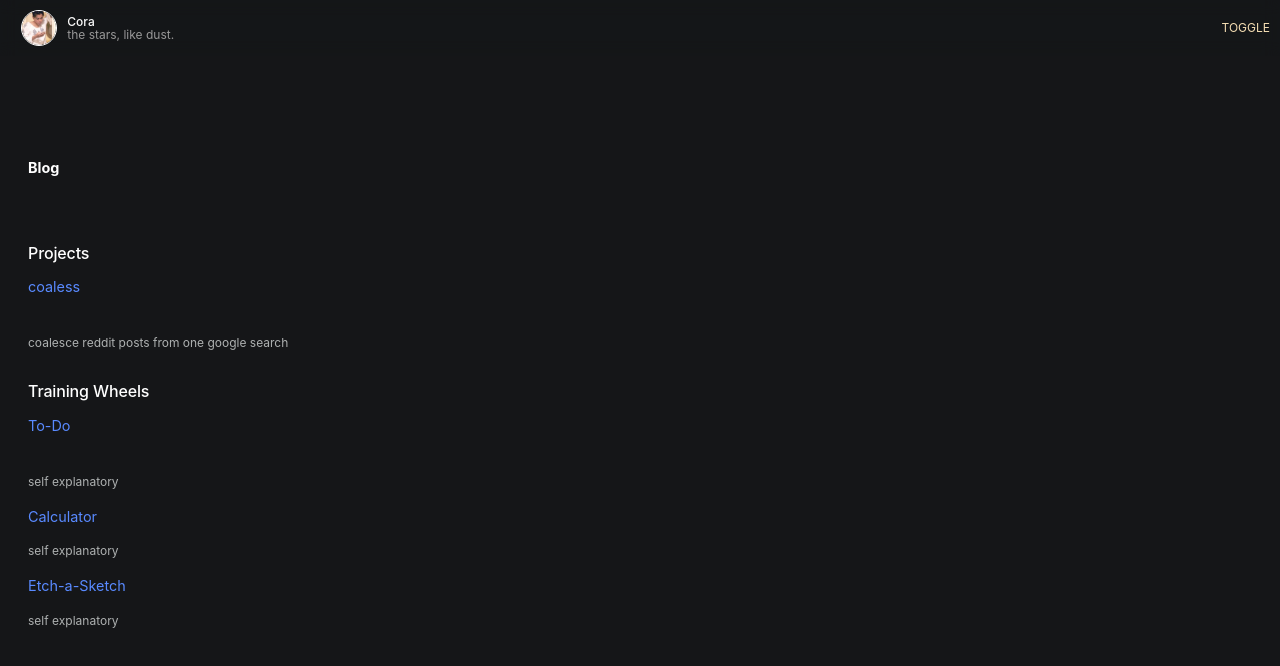
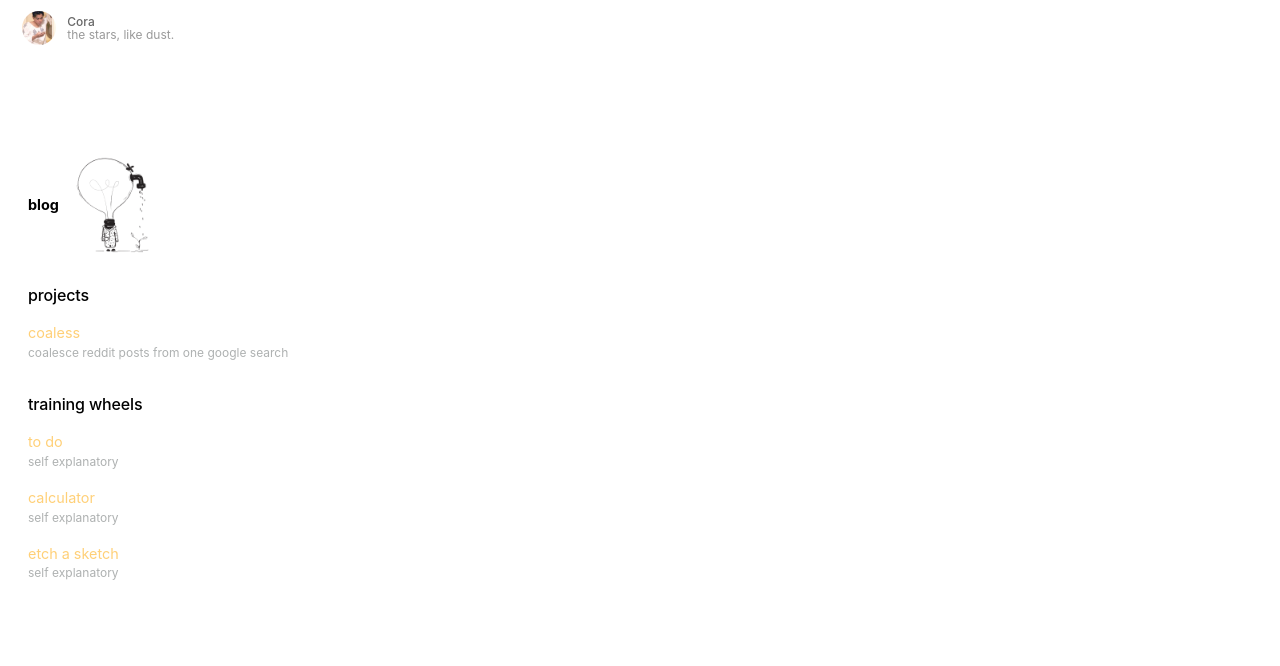
Before and after one commit to cora-type/nextjs-blog, a Next.js app: page / in a window 1280 px wide. Shown: the top 666 px of the page. Built offline with nearby package versions, Linux system fonts and the light colour scheme.

Commit message:
Styling changes

```diff
--- a/components/layout.js
+++ b/components/layout.js
@@ -31,7 +31,7 @@ export default function Layout({ children, home }) {
                 </div>
               </div>
             </div>
-            <div className={styles.themeToggle}>TOGGLE</div>
+            {/* <div className={styles.themeToggle}>TOGGLE</div> */}
           </>
         ) : (
           // header styling for links that aren't home
--- a/components/layout.module.css
+++ b/components/layout.module.css
@@ -3,7 +3,7 @@
   padding: 10px;
   justify-content: space-between;
   align-items: center;
-  background-color: rgba(21, 22, 24, 0.5);
+  /* background-color: rgba(21, 22, 24, 0.5); */
   /* position: fixed; */
   width: 100%;
   backdrop-filter: blur(8px);
@@ -34,7 +34,7 @@
 
 .name {
   font-size: 14.24;
-  color: #fafafa;
+  color: #686868;
   line-height: 1.1rem;
   text-transform: capitalize;
   font-weight: 500;
--- a/pages/blog.js
+++ b/pages/blog.js
@@ -10,7 +10,7 @@ export default function Blog({ allPostsData }) {
   return (
     <Layout>
       <section className={`${utilStyles.headingMd} ${utilStyles.padding1px}`}>
-        <h2 className={utilStyles.headingLg}>Blog</h2>
+        <h2 className={utilStyles.headingLg}>blog</h2>
         <div className={utilStyles.lightText}>just noise</div>
         <ul className={`${utilStyles.list} ${utilStyles.spacing}`}>
           {allPostsData.map(({ id, date, title }) => (
--- a/pages/index.js
+++ b/pages/index.js
@@ -1,7 +1,7 @@
 import Head from "next/head";
 import Layout, { siteTitle } from "../components/layout";
 import utilStyles from "../styles/utils.module.css";
-import Abuse from "/public/images/abuse.svg";
+import Image from "next/image";
 
 import Link from "next/link";
 
@@ -17,8 +17,14 @@ export default function Home() {
             <div
               className={`${utilStyles.headingMd} ${utilStyles.padding1px} posts`}
             >
-              Blog
-              {/* <Abuse /> */}
+              blog
+              <Image
+                priority
+                src="/images/absurd.png"
+                height={96}
+                width={96}
+                alt={"abuse"}
+              />
             </div>
           </Link>
         </div>
@@ -40,7 +46,7 @@ export default function Home() {
         </ul>
       </section> */}
       <section className={`${utilStyles.headingMd} ${utilStyles.padding1px}`}>
-        <h2 className={utilStyles.headingLg}>Projects</h2>
+        <h2 className={utilStyles.headingLg}>projects</h2>
         <ul className={utilStyles.list}>
           <li className={utilStyles.listItem}>
             <Link href="https://github.com/verloxs/coaless">
@@ -48,7 +54,6 @@ export default function Home() {
                 coaless
               </div>
             </Link>
-            <br />
             <div className={utilStyles.lightText}>
               coalesce reddit posts from one google search
             </div>
@@ -56,24 +61,23 @@ export default function Home() {
         </ul>
       </section>
       <section className={`${utilStyles.headingMd} ${utilStyles.padding1px}`}>
-        <h2 className={utilStyles.headingLg}>Training Wheels</h2>
+        <h2 className={utilStyles.headingLg}>training wheels</h2>
         <ul className={utilStyles.list}>
           <li className={utilStyles.listItem}>
             <Link href="https://github.com/verloxs/calculator">
-              <div className={utilStyles.listItem}>To-Do</div>
+              <div className={utilStyles.listItem}>to do</div>
             </Link>
-            <br />
             <div className={utilStyles.lightText}>self explanatory</div>
           </li>
           <li className={utilStyles.listItem}>
             <Link href="https://github.com/verloxs/calculator">
-              <div className={utilStyles.listItem}>Calculator</div>
+              <div className={utilStyles.listItem}>calculator</div>
             </Link>
             <div className={utilStyles.lightText}>self explanatory</div>
           </li>
           <li className={utilStyles.listItem}>
             <Link href="https://github.com/verloxs/etch-a-sketch">
-              <div className={utilStyles.listItem}>Etch-a-Sketch</div>
+              <div className={utilStyles.listItem}>etch a sketch</div>
             </Link>
             <div className={utilStyles.lightText}>self explanatory</div>
           </li>
--- a/styles/global.css
+++ b/styles/global.css
@@ -1,12 +1,17 @@
+:root {
+  --size: 1500;
+}
+
 html,
 body {
   padding: 0;
   margin: 0;
-  font-family: -apple-system, BlinkMacSystemFont, Segoe UI, Roboto, Oxygen, Ubuntu,
-    Cantarell, Fira Sans, Droid Sans, Helvetica Neue, sans-serif;
+  font-family: -apple-system, BlinkMacSystemFont, Segoe UI, Roboto, Oxygen,
+    Ubuntu, Cantarell, Fira Sans, Droid Sans, Helvetica Neue, sans-serif;
   line-height: 1.6;
   font-size: 12px;
-  background-color: #151618;
+  /* background-color: #151618; */
+  background-color: white;
   color: wheat;
 }
 
--- a/styles/utils.module.css
+++ b/styles/utils.module.css
@@ -16,8 +16,8 @@
 .headingLg {
   font-size: 16px;
   line-height: 1.4;
-  margin: 1rem 0;
-  color: white;
+  margin: 0.5rem 0;
+  color: rgb(0, 0, 0);
   letter-spacing: -0.01125rem;
 }
 
@@ -44,6 +44,7 @@
 
 .padding1px {
   padding-top: 1px;
+  margin-bottom: 2rem;
 }
 
 .list {
@@ -53,14 +54,16 @@
 }
 
 .listItem {
-  margin: 0 0 1.25rem;
-  color: #598aff;
+  margin: 16px 0px 0px;
+
+  color: #ffd078;
+  /* color: #ffce44; */
 }
 
 .headingMd {
   font-size: 1.2rem;
   line-height: 1.5;
-  color: white;
+  color: rgb(0, 0, 0);
 }
 
 .lightText {
```
Also changed, not shown: public/images/absurd.png (added), public/images/abuse.svg.
